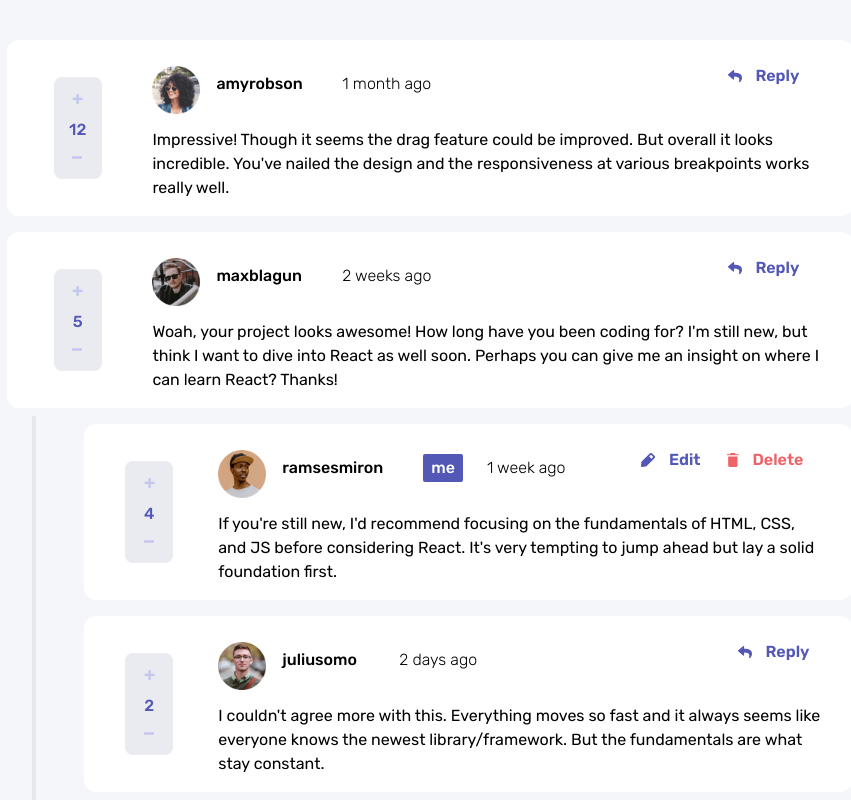
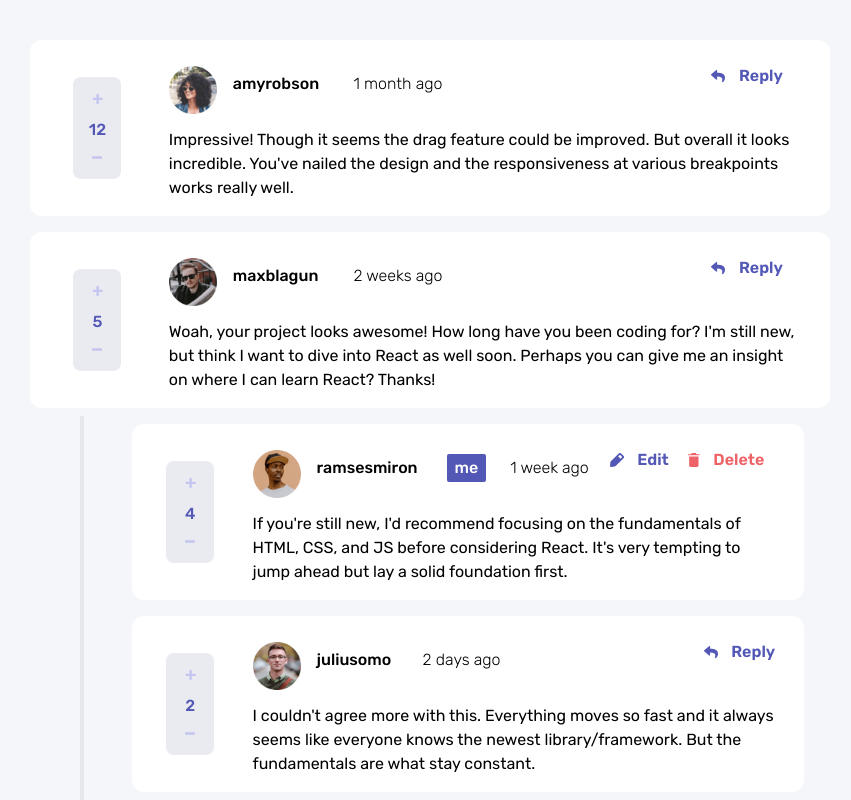
Before and after one commit to matt-o-west/interactive-comments, a React (Vite) app: page / in a window 1280 px wide. Shown: the top 800 px of the page, without its empty margins (210-1061 px from the left). Built offline with nearby package versions, Linux system fonts and the light colour scheme.

Commit message:
finish responsive styling

```diff
--- a/src/App.css
+++ b/src/App.css
@@ -23,8 +23,8 @@
   }
 
   .parent-comment {
-    max-width: 48%;
-    min-width: 846px;
+    max-width: 32%;
+    min-width: 800px;
   }
 
   .delete-btn {
--- a/src/components/Comment.jsx
+++ b/src/components/Comment.jsx
@@ -59,7 +59,7 @@ const Comment = ({
   return (
     <>
       <div
-        className={`grid grid-cols-7 grid-rows-2 bg-white rounded-xl pb-2 pt-1 place-items-center my-4 w-full tablet:grid-rows-2 tablet:grid-cols-7 tablet:max-w-3xl tablet:mx-4 phone:max-w-sm phone:grid-rows-auto phone:grid-cols-4 phone:ml-2 phone:mr-4 phone:my-2 phone:py-0 phone:px-3 ${
+        className={`grid grid-cols-7 grid-rows-2 bg-white rounded-xl pb-2 pt-1 place-items-center my-4 desktop:w-full tablet:grid-rows-2 tablet:grid-cols-7 tablet:max-w-2xl tablet:mx-4 phone:max-w-sm phone:grid-rows-auto phone:grid-cols-4 phone:ml-2 phone:mr-4 phone:my-2 phone:py-0 phone:px-3 ${
           !isReply ? 'desktop:parent-comment' : ''
         }`}
       >
@@ -150,15 +150,15 @@ const Comment = ({
         </div>
       </div>
 
-      <div className='border-l-4 desktop:ml-14 desktop:pl-8 laptop:ml-24 tablet:ml-20 phone:ml-10 phone:pl-2'>
+      <div className='border-l-4 desktop:ml-14 desktop:pl-8 laptop:ml-32 tablet:ml-20 phone:ml-10 phone:pl-2'>
         {/* container for replies */}
-        <div className='flex flex-col desktop:w-full desktop:mx-0 laptop:w-11/12 laptop:ml-0 laptop:pr-4 tablet:w-10/12 tablet:ml-4 tablet:pr-0 phone:w-11/12 phone:pr-2'>
+        <div className='flex flex-col desktop:w-full desktop:mx-0 laptop:w-11/12 laptop:ml-1 laptop:pr-4 tablet:w-11/12 tablet:ml-6 tablet:pr-0 phone:w-full phone:pr-2'>
           {replies?.map((reply) => (
             <Comment key={reply.id} {...reply} comment={comment} />
           ))}
         </div>
         {!replyingTo && !replyTextArea && (
-          <div className='w-11/12 tablet:mr-96 phone:px-0 phone:mr-20'>
+          <div className='w-11/12 tablet:mr-80 phone:px-0 phone:mr-20'>
             <ReplyTextArea
               comment={comment}
               toggleReplyTextarea={toggleReplyTextarea}
--- a/src/components/EditTextArea.jsx
+++ b/src/components/EditTextArea.jsx
@@ -39,7 +39,7 @@ const EditTextArea = ({ id, content, handleEditClick }) => {
     <>
       <form
         onSubmit={handleEditSubmit}
-        className='flex flex-row gap-4 justify-center items-center pt-2 desktop:w-[650px] desktop:pr-20 laptop:w-[525px] tablet:w-[460px] phone:w-65'
+        className='flex flex-row gap-4 justify-center items-center pt-2 desktop:w-[620px] desktop:pr-20 laptop:w-[525px] tablet:w-[460px] phone:w-65'
       >
         <textarea
           className='w-4/5 h-2/3 resize-none border border-gray-300 rounded-md py-4 px-2 tablet:max-h-32 tablet:px-2 phone:py-1 phone:px-1 phone:w-full phone:h-28'
@@ -54,7 +54,7 @@ const EditTextArea = ({ id, content, handleEditClick }) => {
         <button
           type='submit'
           value='Submit'
-          className='btn-primary @apply self-start tablet:block tablet:mr-2 phone:hidden'
+          className='btn-primary @apply self-start tablet:block tablet:mr-2'
         >
           Update
         </button>
--- a/src/components/ReplyTextArea.jsx
+++ b/src/components/ReplyTextArea.jsx
@@ -58,7 +58,7 @@ const ReplyTextArea = ({
     <>
       <form
         onSubmit={handleReplySubmit}
-        className='flex flex-row full ml-2 justify-center items-center bg-white rounded-xl px-10 py-6 my-4 space-x-4 desktop:max-w-4xl tablet:max-w-3xl phone:max-w-md phone:px-4'
+        className='flex flex-row w-full ml-6 justify-center items-center bg-white rounded-xl px-10 py-6 my-4 space-x-4 desktop:max-w-3xl desktop:w-full laptop:w-11/12 laptop:ml-4 tablet:max-w-2xl tablet:ml-6 phone:max-w-sm phone:px-4 phone:ml-2'
       >
         <img
           src={`src/${avatar}`}
```
